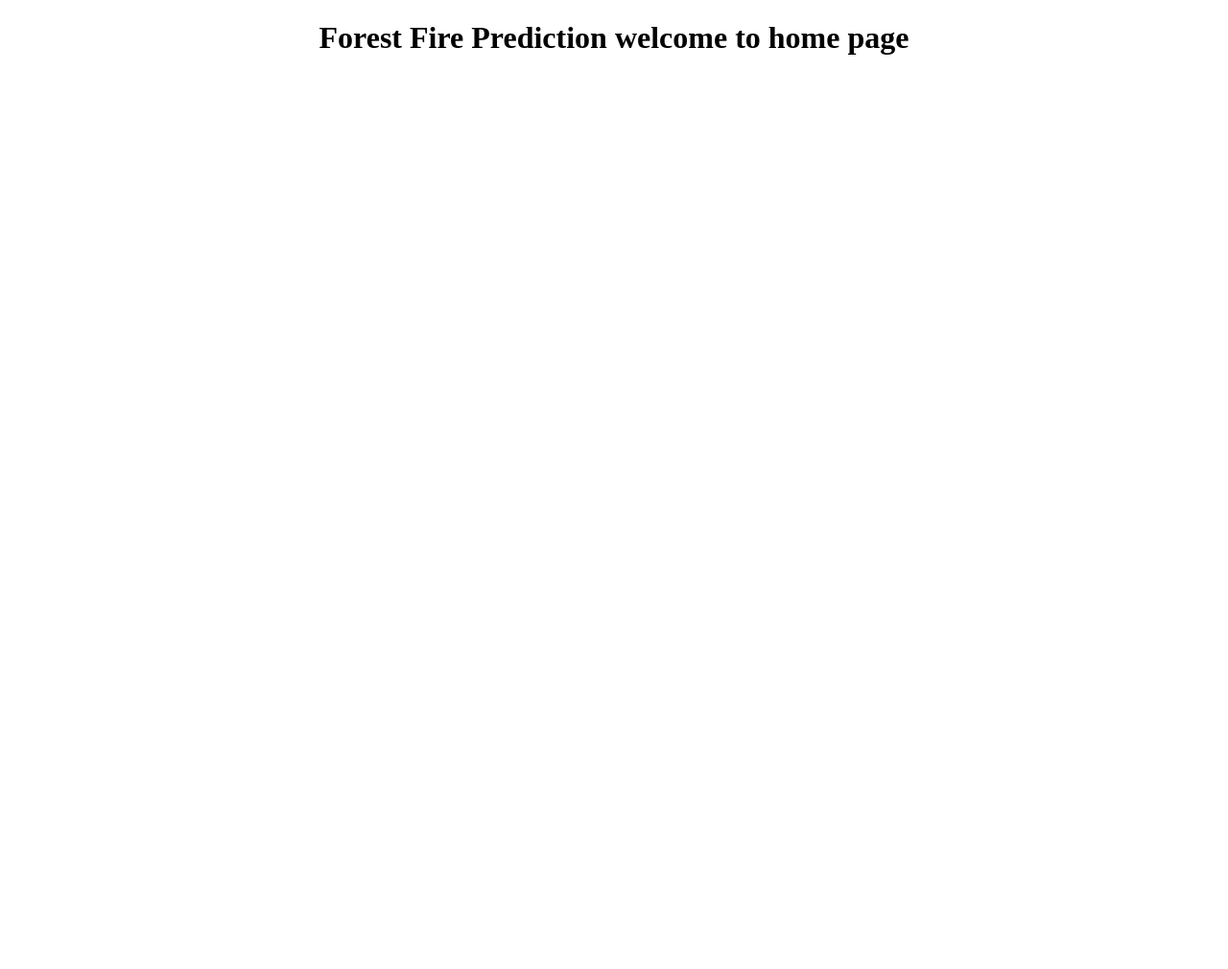
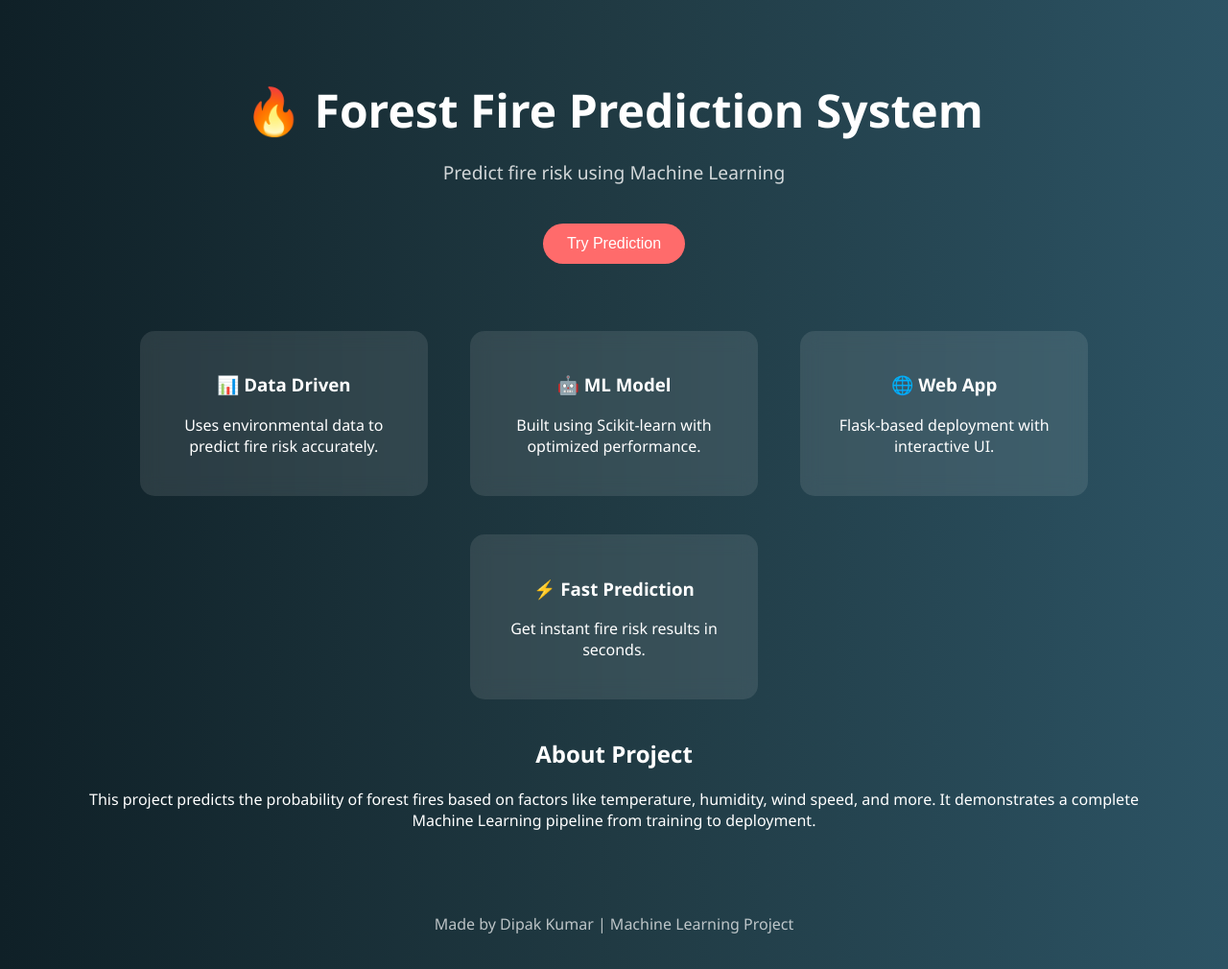
Before and after one commit to dipak-tech-max/Forest-Fire-Weather-Index-Prediction-System, a Flask app: page / in a window 1280 px wide. Shown: the whole page at 96% size. Before the commit the page ends 57 px from the top, so only its background shows below. Run offline with Flask 3, Linux system fonts and the light colour scheme; parts of the project's set-up code (start-up, migrations or seed data) failed here and were passed over.

Commit message:
UI Upgrade

```diff
--- a/templates/index.html
+++ b/templates/index.html
@@ -3,9 +3,123 @@
 <head>
     <meta charset="UTF-8">
     <meta name="viewport" content="width=device-width, initial-scale=1.0">
-    <title>Document</title>
+    <title>Forest Fire Prediction</title>
+
+    <style>
+        body {
+            margin: 0;
+            font-family: 'Segoe UI', sans-serif;
+            background: linear-gradient(to right, #0f2027, #203a43, #2c5364);
+            color: white;
+        }
+
+        header {
+            text-align: center;
+            padding: 50px 20px;
+        }
+
+        header h1 {
+            font-size: 3rem;
+            margin-bottom: 10px;
+        }
+
+        header p {
+            font-size: 1.2rem;
+            opacity: 0.8;
+        }
+
+        .container {
+            width: 90%;
+            margin: auto;
+            text-align: center;
+        }
+
+        .card {
+            background: rgba(255, 255, 255, 0.1);
+            padding: 25px;
+            margin: 20px;
+            border-radius: 15px;
+            backdrop-filter: blur(10px);
+            display: inline-block;
+            width: 250px;
+            transition: 0.3s;
+        }
+
+        .card:hover {
+            transform: scale(1.05);
+            background: rgba(255, 255, 255, 0.2);
+        }
+
+        button {
+            padding: 12px 25px;
+            border: none;
+            border-radius: 25px;
+            background: #ff6b6b;
+            color: white;
+            font-size: 16px;
+            cursor: pointer;
+            margin-top: 20px;
+        }
+
+        button:hover {
+            background: #ff4757;
+        }
+
+        footer {
+            text-align: center;
+            padding: 20px;
+            margin-top: 50px;
+            opacity: 0.7;
+        }
+    </style>
 </head>
+
 <body>
-    <center><h1>Forest Fire Prediction welcome to home page</h1></center>
+
+    <!-- Header -->
+    <header>
+        <h1>🔥 Forest Fire Prediction System</h1>
+        <p>Predict fire risk using Machine Learning</p>
+        <button onclick="location.href='/predictdata'">Try Prediction</button>
+    </header>
+
+    <!-- Features -->
+    <div class="container">
+        <div class="card">
+            <h3>📊 Data Driven</h3>
+            <p>Uses environmental data to predict fire risk accurately.</p>
+        </div>
+
+        <div class="card">
+            <h3>🤖 ML Model</h3>
+            <p>Built using Scikit-learn with optimized performance.</p>
+        </div>
+
+        <div class="card">
+            <h3>🌐 Web App</h3>
+            <p>Flask-based deployment with interactive UI.</p>
+        </div>
+
+        <div class="card">
+            <h3>⚡ Fast Prediction</h3>
+            <p>Get instant fire risk results in seconds.</p>
+        </div>
+    </div>
+
+    <!-- About Section -->
+    <div class="container">
+        <h2>About Project</h2>
+        <p>
+            This project predicts the probability of forest fires based on factors like temperature,
+            humidity, wind speed, and more. It demonstrates a complete Machine Learning pipeline
+            from training to deployment.
+        </p>
+    </div>
+
+    <!-- Footer -->
+    <footer>
+        <p>Made by Dipak Kumar | Machine Learning Project</p>
+    </footer>
+
 </body>
 </html>
```
